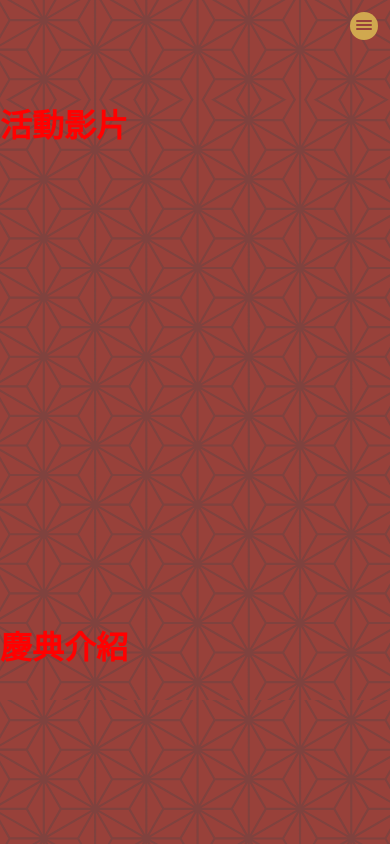
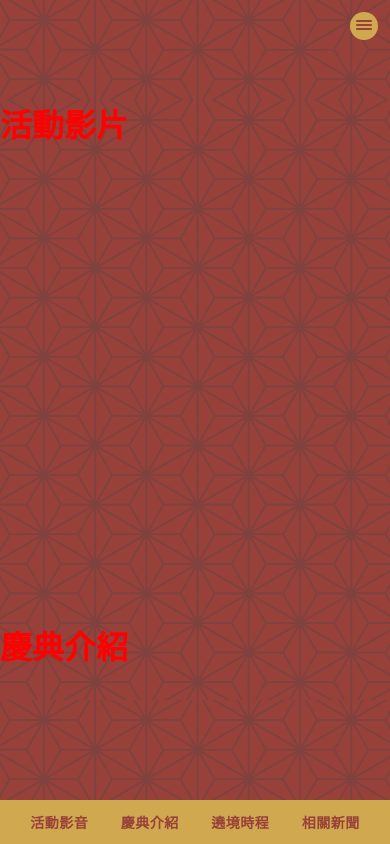
Before and after one commit to bibibobobi/2023dajia_mazu, a Next.js app: page / in a window 390 px wide. Shown: the top 844 px of the page. Built offline with nearby package versions, Linux system fonts and the light colour scheme.

Commit message:
feat(nav-mob): add bottom nav on mobile

```diff
--- /dev/null
+++ b/components/nav-mob.tsx
@@ -0,0 +1,61 @@
+import Image from 'next/image';
+import styled from 'styled-components';
+import Link from 'next/link';
+import { navLinks } from 'constants/nav-links';
+
+const Nav = styled.nav`
+  display: flex;
+  position: fixed;
+  left: 0%;
+  bottom: 0%;
+  height: 44px;
+  background: #d0a84f;
+  justify-content: space-between;
+  align-items: center;
+  padding: 0 14px;
+  width: 100%;
+
+  @media (min-width: 768px) {
+    display: none;
+  }
+`;
+
+const ItemsWrapper = styled.div`
+  display: flex;
+  width: 100%;
+  justify-content: space-around;
+`;
+
+const Li = styled.li`
+  list-style: none;
+
+  p {
+    font-family: PingFang TC;
+    font-weight: 600;
+    font-size: 14px;
+    letter-spacing: 0.5px;
+    color: #98413a;
+    :hover {
+      color: #ffffffe3;
+      transition: 0.3s ease-in-out;
+    }
+  }
+`;
+
+export default function Navigation() {
+  return (
+    <Nav>
+      <ItemsWrapper>
+        {navLinks.map((item) => {
+          return (
+            <Li key={item.name}>
+              <Link href={item.href} scroll={false}>
+                <p>{item.name}</p>
+              </Link>
+            </Li>
+          );
+        })}
+      </ItemsWrapper>
+    </Nav>
+  );
+}
--- a/components/nav.tsx
+++ b/components/nav.tsx
@@ -65,7 +65,7 @@ const LogoWrapper = styled.div`
   grid-gap: 8px; /* Safari 10-11 */
 `;
 
-export default function Navigation() {
+export default function BottomNav() {
   return (
     <Nav>
       <LogoWrapper>
--- a/components/side-menu.tsx
+++ b/components/side-menu.tsx
@@ -20,7 +20,12 @@ const SideMenuWrapper = styled.nav`
   padding: 0 24px;
   visibility: ${(prop) => (prop.show ? 'visible' : 'hidden')};
   transform: ${(prop) => (prop.show ? 'translateY(0px)' : 'translateX(375px)')};
-  transition: 0.3s cubic-bezier(0.8, 0, 0.2, 1);
+  transition: 0.2s cubic-bezier(0.8, 0, 0.2, 1);
+
+  @media (min-width: 375px) {
+    transform: ${(prop) =>
+      prop.show ? 'translateY(0px)' : 'translateX(767px)'};
+  }
 
   @media (min-width: 768px) {
     display: none;
@@ -40,8 +45,8 @@ const Li = styled.li`
   }
 
   svg {
-    width: 104px;
-    height: 26px;
+    width: 121px;
+    height: 30px;
   }
 
   :hover svg {
@@ -66,7 +71,7 @@ const IconsWrapper = styled.div`
   gap: 8px; /* Safari 12+ */
   grid-gap: 8px; /* Safari 10-11 */
   color: #fff;
-  padding-bottom: 64px;
+  padding-bottom: 84px;
 `;
 
 const ToggleButton = styled.div`
--- a/constants/nav-links.ts
+++ b/constants/nav-links.ts
@@ -11,22 +11,22 @@ type NavLinks = {
 
 const navLinks: NavLinks[] = [
   {
-    name: 'video',
+    name: '活動影音',
     href: '/#video',
     svgIcon: EventVideo,
   },
   {
-    name: 'intro',
+    name: '慶典介紹',
     href: '/#intro',
     svgIcon: EventIntro,
   },
   {
-    name: 'time',
+    name: '遶境時程',
     href: '/#time',
     svgIcon: EventTime,
   },
   {
-    name: 'news',
+    name: '相關新聞',
     href: '/#news',
     svgIcon: RelatedNews,
   },
--- a/pages/index.tsx
+++ b/pages/index.tsx
@@ -3,6 +3,7 @@ import Image from 'next/image';
 import styled from 'styled-components';
 import Navigation from '../components/nav';
 import SideMenu from 'components/side-menu';
+import BottomNav from '../components/nav-mob';
 
 // import { Inter } from '@next/font/google';
 
@@ -31,6 +32,7 @@ export default function Home() {
       <H1 id='intro'>慶典介紹</H1>
       <H1 id='time'>遶境時程</H1>
       <H1 id='news'>相關新聞</H1>
+      <BottomNav />
     </>
   );
 }
```
